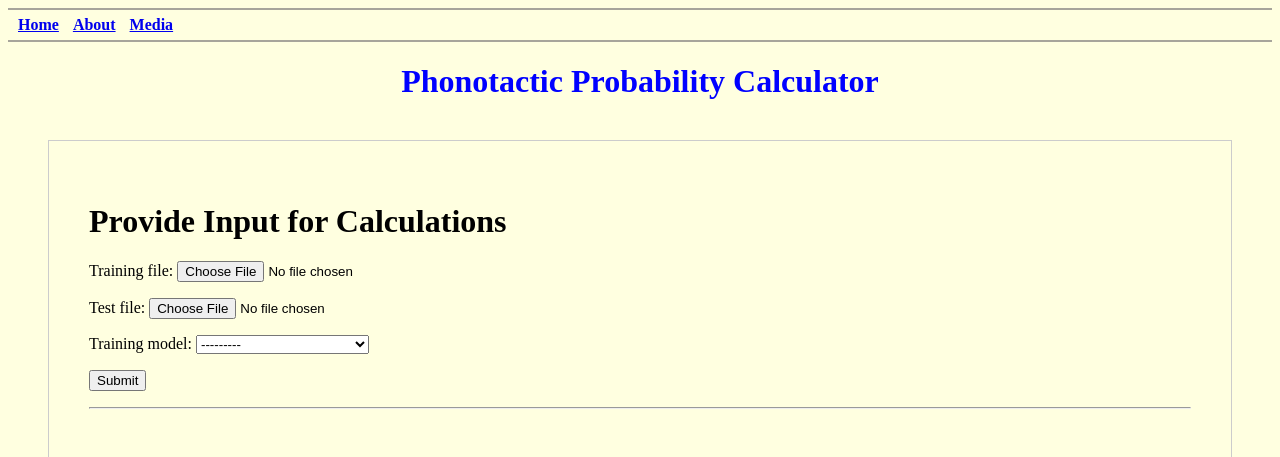
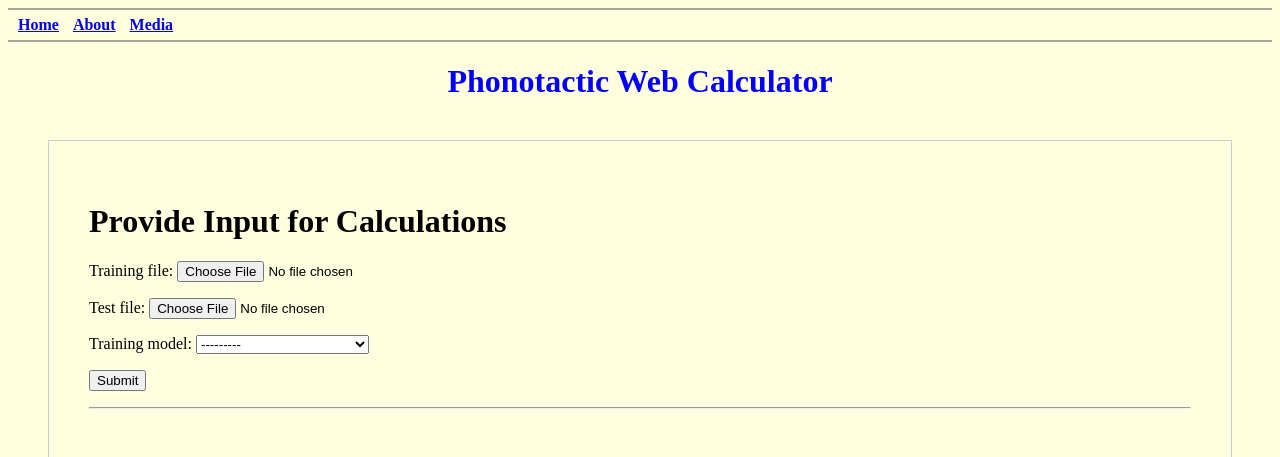
Before and after one commit to connormayer/uci_phonotactic_calculator, a Django app: page / in a window 1280 px wide. Shown: the top 457 px of the page. Run offline with Django 3.2, Linux system fonts and the light colour scheme.

Commit message:
Change home page title

```diff
--- a/webcalc/templates/base.html
+++ b/webcalc/templates/base.html
@@ -29,7 +29,7 @@
         </div>
         <div class="page-title">
             <h1>
-                Phonotactic Probability Calculator
+                Phonotactic Web Calculator
             </h1>
         </div>
 
```
